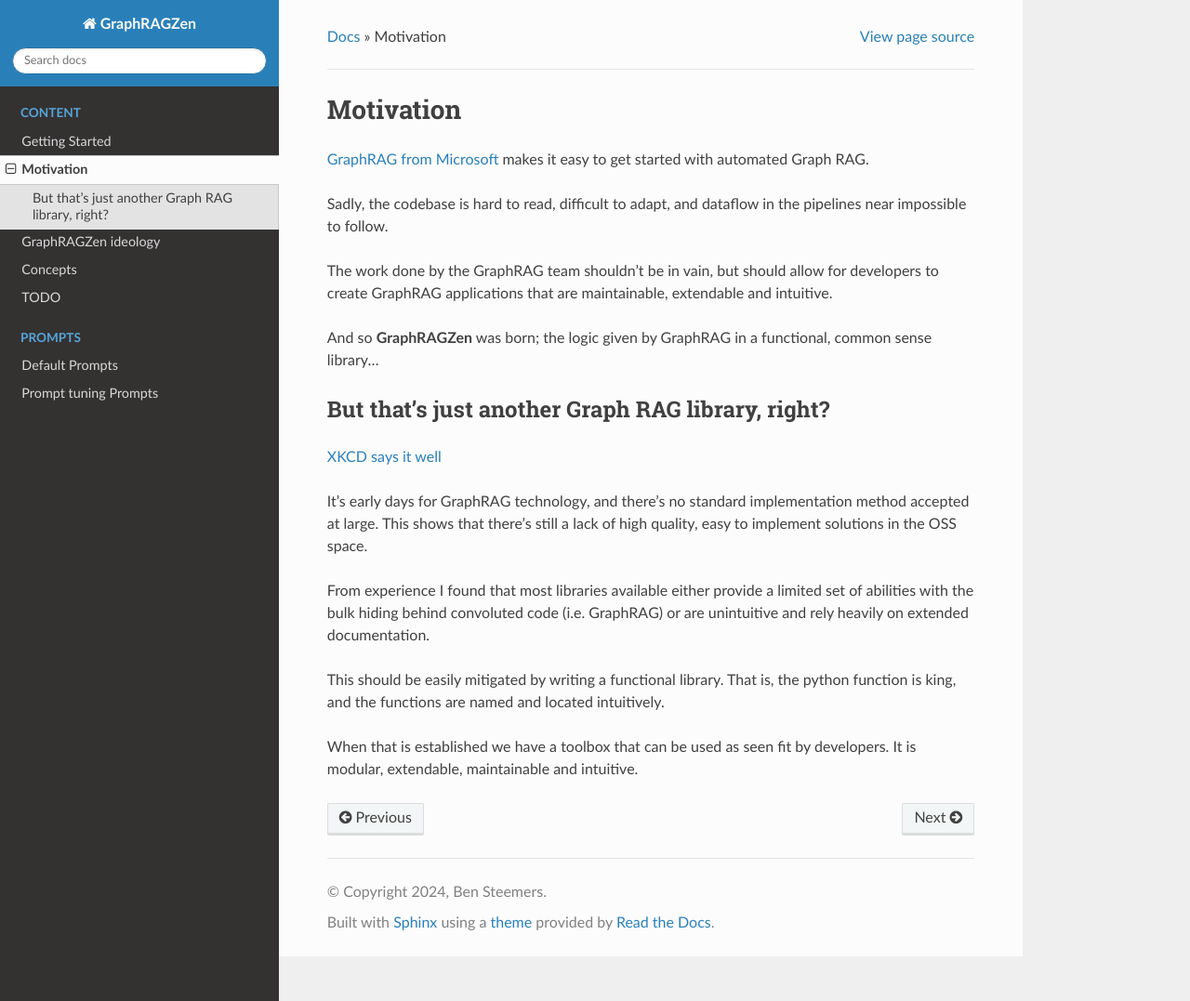
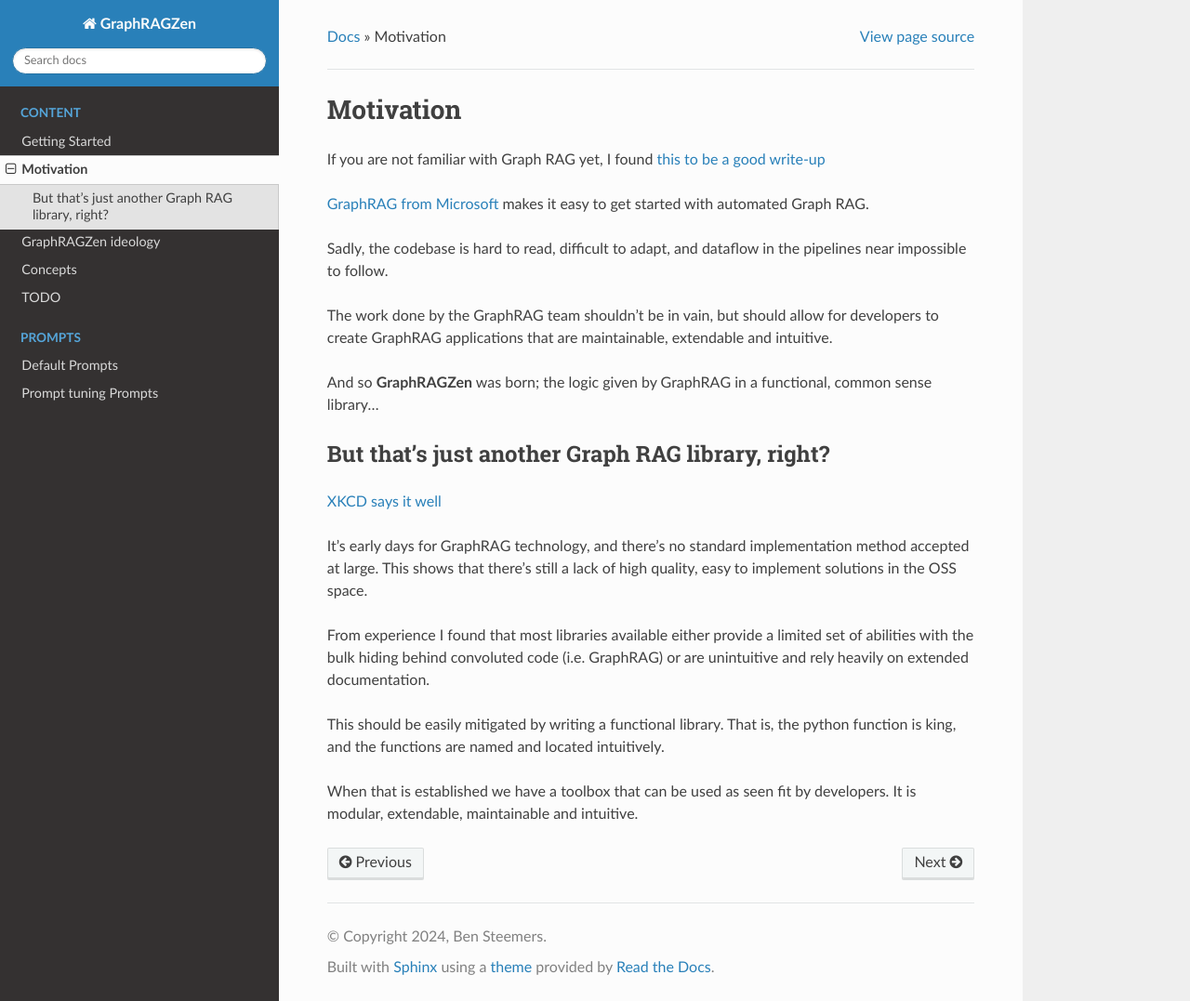
Before and after one commit to benste/GraphRAGZen, a Sphinx documentation site: the page built from docs/source/motivation/index.rst, in a window 1280 px wide and 1077 px high. Shown: the whole window at 93% size. Built offline with Sphinx 7.4.7 and the Read the Docs theme 2.0.0, drawn with Linux system fonts in a browser that asks for light colours; pages that are not in the unit, such as notebooks, are missing from menus.

Commit message:
Updated docs

```diff
--- a/docs/source/motivation/index.rst
+++ b/docs/source/motivation/index.rst
@@ -1,5 +1,7 @@
 Motivation
 ==========
+
+If you are not familiar with Graph RAG yet, I found `this to be a good write-up <https://www.analyticsvidhya.com/blog/2024/07/graph-rag/>`_
 
 `GraphRAG from Microsoft <https://github.com/microsoft/graphrag>`_
 makes it easy to get started with automated Graph RAG.
```
